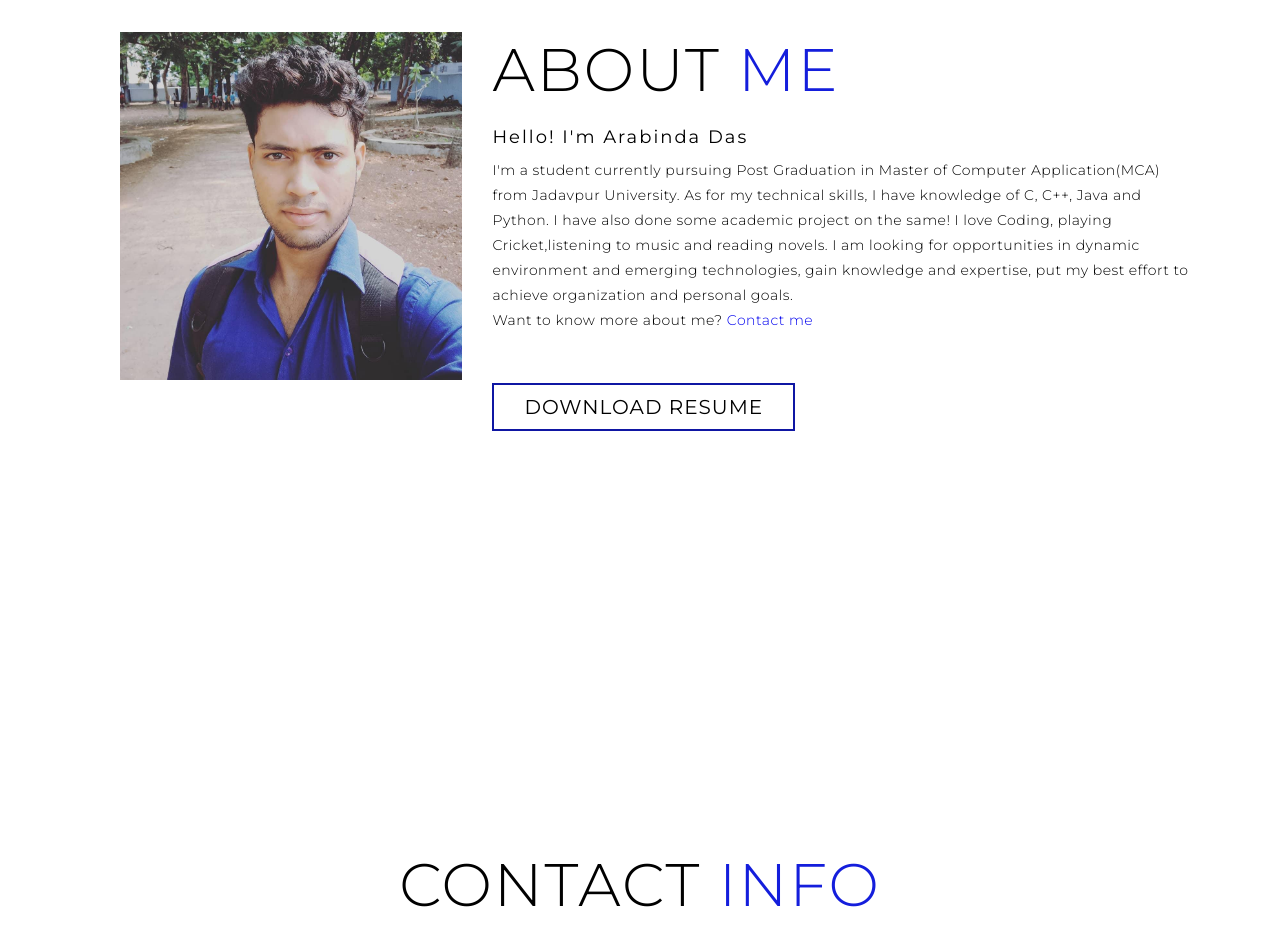
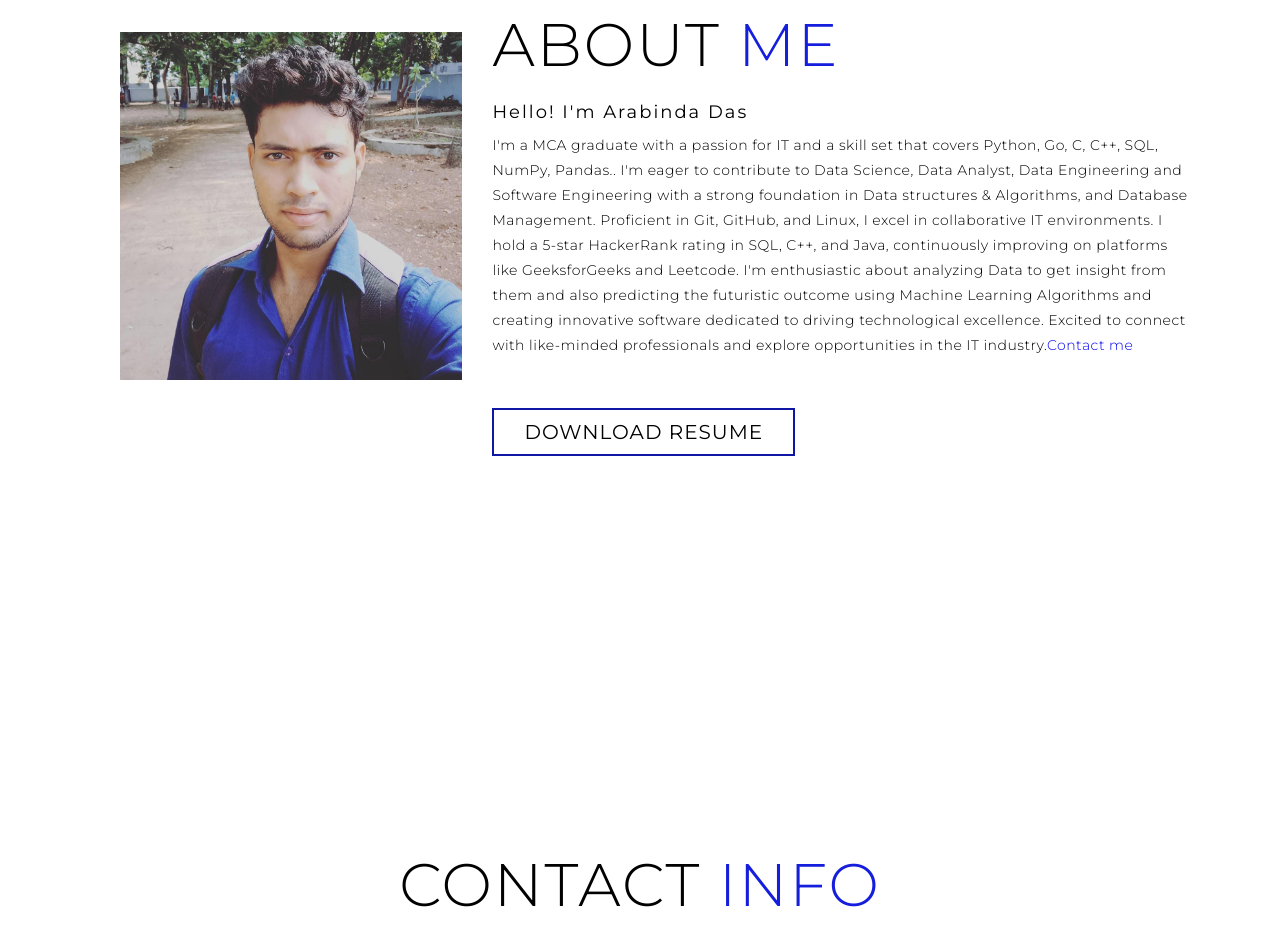
Before and after one commit to arabinda0704/Portfolio, a plain HTML site: page index.html in a window 1280 px wide. Shown: the part 3368-4301 px from the top of the page. Drawn offline with Linux system fonts and the light colour scheme; a script that the page names is missing.

Commit message:
updating about part in index.html

```diff
--- a/index.html
+++ b/index.html
@@ -167,13 +167,14 @@
         <h1 class="section-title">About <span>me</span></h1>
         <p></p>
         <h2>Hello! I'm Arabinda Das</h2>
-        <p>I'm a student currently pursuing Post Graduation in Master of Computer Application(MCA)
-          from Jadavpur University. As for my technical skills, I have knowledge of C, C++, Java and Python. I have also done some academic
-          project on the same!
-          I love Coding, playing Cricket,listening to music and reading novels.
-          I am looking for opportunities in dynamic environment and emerging technologies, gain knowledge and expertise, put my best effort
-          to achieve organization and personal goals.</br> Want to know more about me?
-          <a href="#contact">Contact me</a></p>
+        <p>I'm a MCA graduate with a passion for IT and a skill set that covers Python, Go, C, C++, SQL, NumPy, Pandas..
+          I'm eager to contribute to Data Science, Data Analyst, Data Engineering and Software Engineering with a strong
+          foundation in Data structures & Algorithms, and Database Management. Proficient in Git, GitHub, and Linux, I excel
+          in collaborative IT environments. I hold a 5-star HackerRank rating in SQL, C++, and Java, continuously improving on
+          platforms like GeeksforGeeks and Leetcode. I'm enthusiastic about analyzing Data to get insight from them and also
+          predicting the futuristic outcome using Machine Learning Algorithms and creating innovative software dedicated to
+          driving technological excellence. Excited to connect with like-minded professionals and explore opportunities in the
+           IT industry.<a href="#contact">Contact me</a></p>
         <a href="https://drive.google.com/file/d/1j7DBFaxIIwXgX9p_klgdysorJHhAbc6K/view?usp=sharing" target="_blank" class="dta">Download Resume</a>
       </div>
     </div>
```
